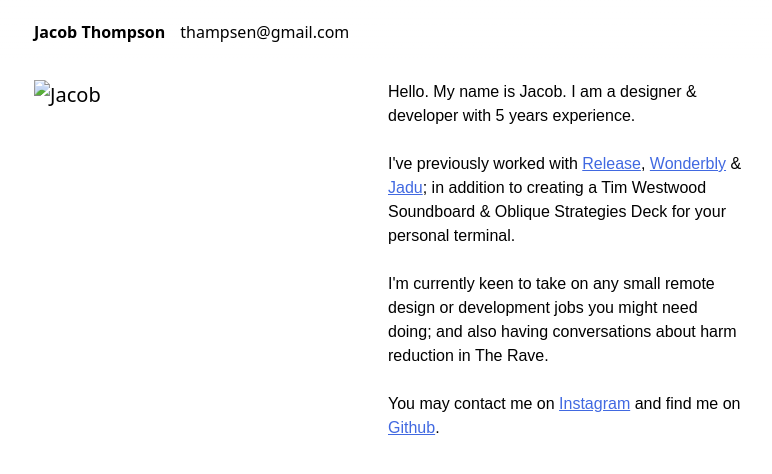
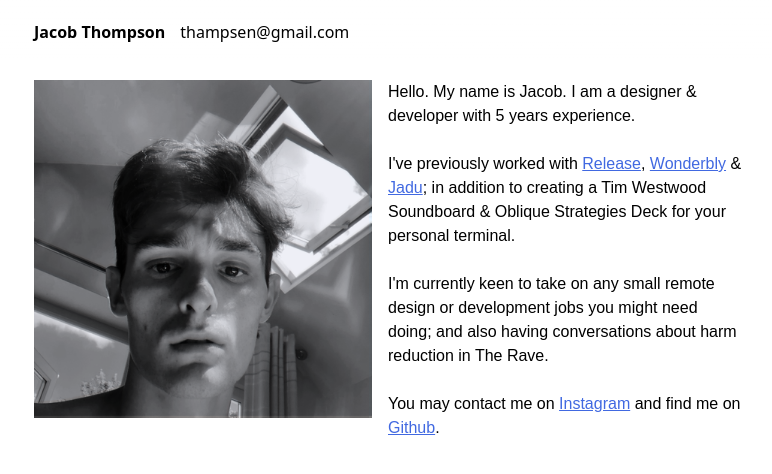
Before and after one commit to thompson-mcdonald/thompsonmcdonald, a Gatsby site: page / in a window 1280 px wide. Shown: the whole page, without its empty margins (252-1024 px from the left). Built offline with nearby package versions, Linux system fonts and the light colour scheme; Gatsby itself is replaced by a stand-in of ours.

Commit message:
done built

```diff
--- a/src/components/SiteTop.jsx
+++ b/src/components/SiteTop.jsx
@@ -1,11 +1,12 @@
 import { Link } from 'gatsby';
 import React from 'react';
 import styles from './SiteTop.module.scss';
+import selfie from './../img/self.png'
 
 const SiteTop = () => (
   <div className={`${styles.root}`}>
     <div className={`${styles.gridHalf}`}>
-      <img class={`${styles.portrait}`} alt='Jacob' src='' />
+      <img class={`${styles.portrait}`} alt='Jacob' src={selfie} />
     </div>
     <div className={`${styles.gridHalf}`}>
       <p>Hello. My name is Jacob. I am a designer &amp; developer with 5 years experience.</p>
```
